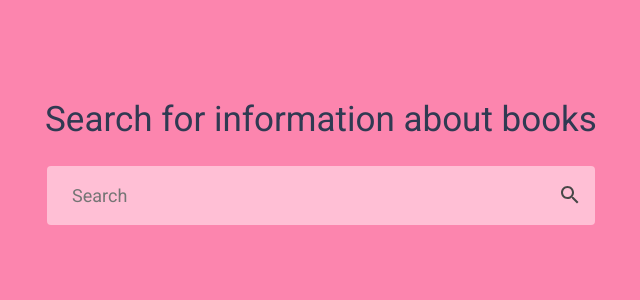
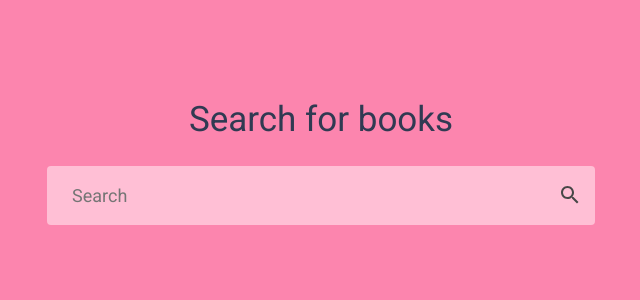
Before and after one commit to guilhermefront/SearchGoogleBooks, a React (Create React App) app: page / in a window 1280 px wide. Shown: the top 300 px of the page, without its empty margins (319-959 px from the left). Built offline with nearby package versions, Linux system fonts and the light colour scheme.

Commit message:
Update App.js

```diff
--- a/src/App.js
+++ b/src/App.js
@@ -8,7 +8,7 @@ function App() {
   return (
     <div className="app">
       <BookManagement>
-        <span className="app__title">Search for information about books</span>
+        <span className="app__title">Search for books</span>
         <SearchBar />
         <BookList />
       </BookManagement>
```
